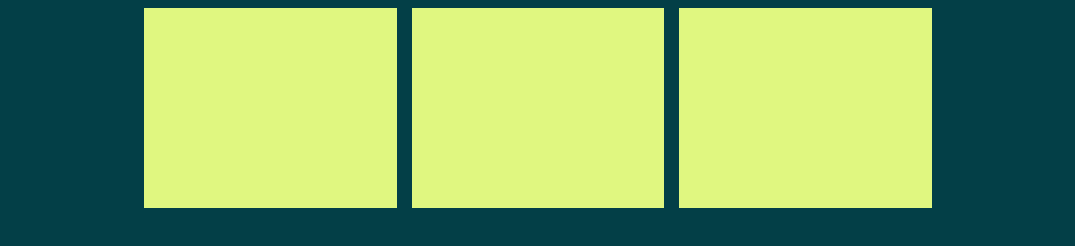
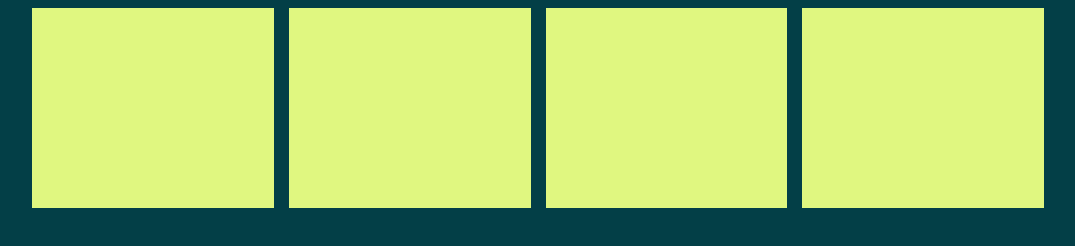
Before and after one commit to Al-sakhen/react-workshop, a plain HTML site: page index.html in a window 1280 px wide. Shown: the whole page, without its empty margins (102-1177 px from the left). Drawn offline with Linux system fonts and the light colour scheme.

Commit message:
first commit

```diff
--- a/index.html
+++ b/index.html
@@ -45,6 +45,7 @@
                 <div class="card"></div>
                 <div class="card"></div>
                 <div class="card"></div>
+                <div class="card"></div>
             </div>
         </div>
     </section>
```
